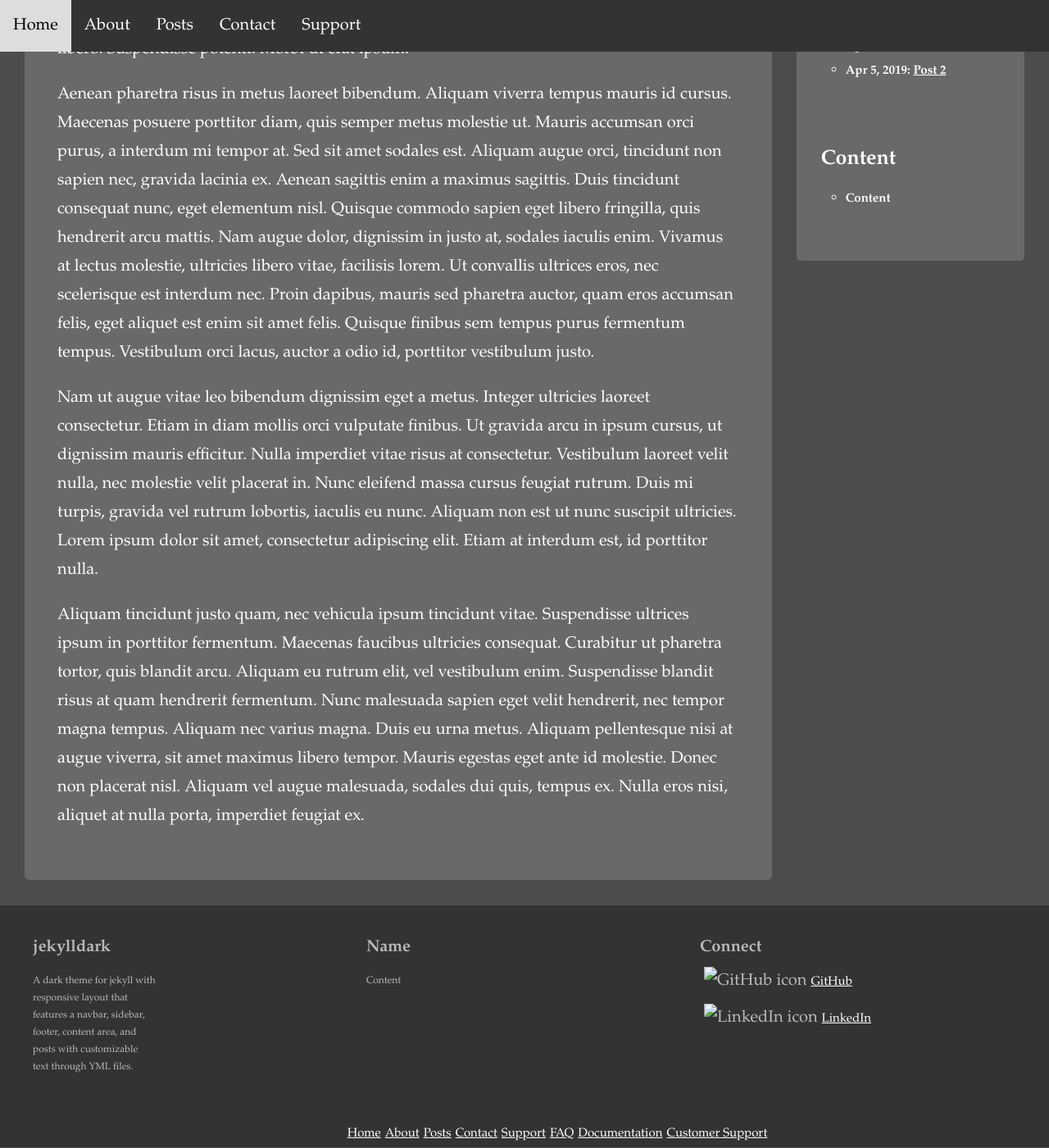
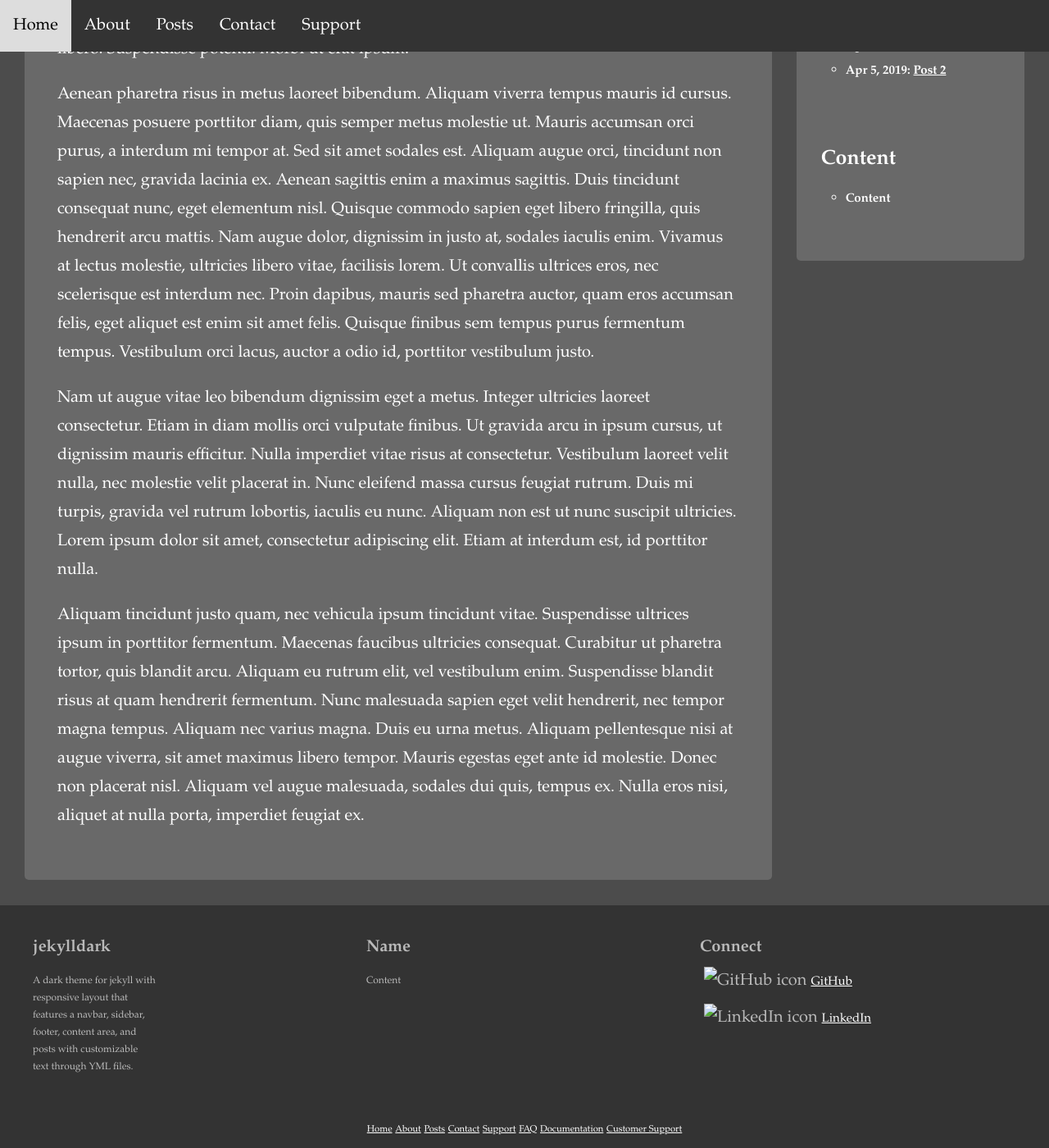
Before and after one commit to sutterj/jekylldark, a Jekyll site: the page built from index.html, in a window 1280 px wide and 1400 px high, scrolled down 515 px. Shown: the whole window at 82% size. Built offline with Jekyll 4.4.1, drawn with Linux system fonts in a browser that asks for light colours; nearby versions of some CDN libraries.

Commit message:
Update _footer.scss

```diff
--- a/_sass/components/_footer.scss
+++ b/_sass/components/_footer.scss
@@ -7,15 +7,16 @@
 
 .footer-content {
   color: #bababa;
-  margin: 0 40px 0 40px;
 }
 
 .footer-area {
-  margin: 0 100px 40px 0;
+  margin: 0 100px 40px 40px;
 }
 
 .footer-area4 {
   align-content: center;
+  font-size: 0.75em;
+  margin: 0 0 10px 0;
   text-align: center;
   width: 100vw;
 }
```
